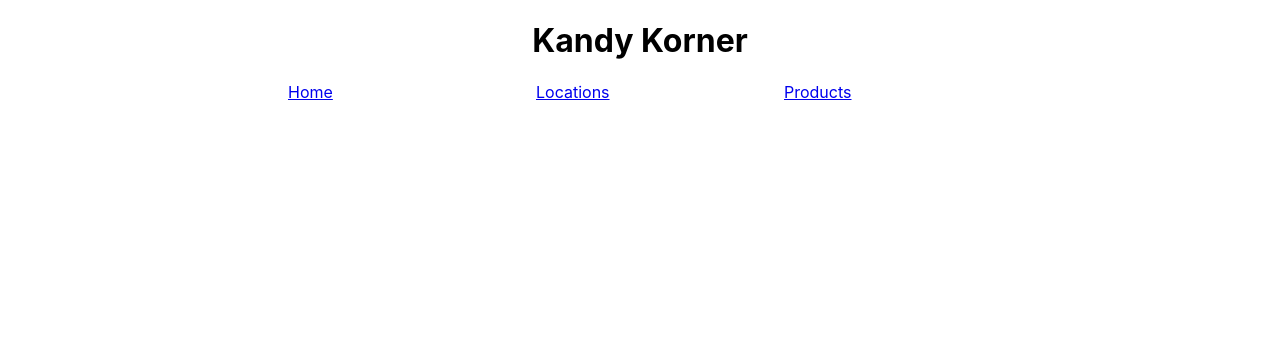
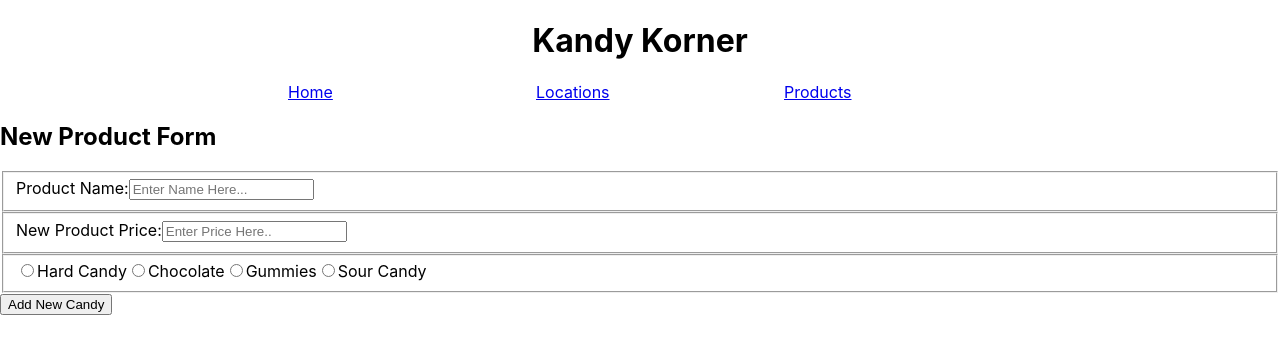
Before and after one commit to ethansawicki/kandy-korner, a React (Create React App) app: page /Product/create in a window 1280 px wide. Shown: the top 354 px of the page. Built offline with nearby package versions, Linux system fonts and the light colour scheme.

Commit message:
fixed the fetchcalls and using that information also added the new products page. Still need to setup the login

```diff
--- a/src/components/Home.js
+++ b/src/components/Home.js
@@ -2,12 +2,14 @@ import React from 'react'
 import { Route, Routes } from 'react-router-dom'
 import Locations from './Locations'
 import Products from './/products/Products'
+import NewProductsForm from './products/NewProductsForm'
 const Home = () => {
   return (
     <>
     <Routes>
         <Route path='Locations' element={<Locations />} />
         <Route path='Products' element={<Products />} />
+        <Route path='Product/create' element={<NewProductsForm />} />
     </Routes>
     </>
   )
--- a/src/components/Locations.js
+++ b/src/components/Locations.js
@@ -2,40 +2,61 @@ import { useState, useEffect } from "react"
 
 const Locations = () => {
   const [locations, setLocations] = useState([])
+  const [state, setState] = useState([])
 
 
 
   useEffect(
     () => {
-        const fetchData = async () => {
-            const res = await fetch(`http://localhost:8088/locations`)
+        const fetchLocation = async () => {
+            const res = await fetch(`http://localhost:8088/location?_expand=states`)
             const locations = await res.json()
             setLocations(locations)
         }
-        fetchData()
+        fetchLocation()
+    },
+    []
+  )
+
+  useEffect(
+    () => {
+         const fetchStates = async () => {
+            const res = await fetch(`http://localhost:8088/states`)
+            const states = await res.json()
+            setState(states)
+         }
+         fetchStates()
     },
     []
   )
 
 
   return (
-    <>
-        <h2>Locations</h2>
+    <div className="locations-container">
+        <h2 className="locations-header">Locations</h2>
+            {
+                state.map(states => {
+                    return (
+                        <h3 className="locations-state" key={states.id}>{states.state}</h3>
+                    )
+                })
+            }
             {
                 locations.map(
                     (location) => {
-                        return <div key={location.id}>
-                            <h3>{location.state}</h3>
+                        return (
+                            <div className="locations-list" key={location.id}>
                                 <ul>
                                     <li>City: {location.city}</li>
                                     <li>Address: {location.address}</li>
                                     <li>Store Square Footage: {location.squareFt}</li>
                                 </ul>
                             </div>
+                        )
                     }
                 )
             }
-    </>
+    </div>
   )
 }
 
--- /dev/null
+++ b/src/components/products/NewProductsForm.js
@@ -0,0 +1,139 @@
+import {useState} from 'react';
+import { useNavigate } from 'react-router-dom';
+
+const NewProductsForm = () => {
+    const [newProduct, updateProduct] = useState({
+        name: "",
+        price: 0,
+        productTypesId: 0
+    })
+    const navigate = useNavigate()
+    const handleSaveClick = (event) => {
+        event.preventDefault()
+        const productToDatabase = {
+            name: newProduct.name,
+            price: newProduct.price,
+            productTypesId: newProduct.productTypesId
+        }
+        const addNewProduct = async () => {
+            const post = {
+                method: "POST",
+                headers: {
+                    "Content-Type": "application/json"
+                },
+                body: JSON.stringify(productToDatabase)
+            }
+            const res = await fetch(`http://localhost:8088/product?_expand=productTypes`, post)
+            await res.json()
+            navigate("/products")
+        }
+        addNewProduct()
+    }
+  return (
+    <form>
+        <h2>New Product Form</h2>
+        <fieldset>
+            <div>
+                <label htmlFor='new-product-name'>Product Name:</label>
+                <input
+                    type="text"
+                    className='new-product-name'
+                    placeholder='Enter Name Here...'
+                    onChange={
+                        (event) => {
+                            const copy = {...newProduct}
+                            copy.name = event.target.value
+                            updateProduct(copy)
+                        }
+                    }
+                />
+            </div>
+        </fieldset>
+        <fieldset>
+            <div>
+                <label htmlFor='new-product-price'>New Product Price:</label>
+                <input
+                    type="number"
+                    className='new-product-price'
+                    placeholder='Enter Price Here..'
+                    onChange={
+                        (event) => {
+                            const copy = {...newProduct}
+                            copy.price = +event.target.value
+                            updateProduct(copy)
+                        }
+                    }/>
+            </div>
+        </fieldset>
+        <fieldset>
+            <div>
+                <input
+                    type='radio'
+                    name='hard-candy'
+                    id='hard-candy'
+                    value='1'
+                    onChange={
+                        (event) => {
+                            const copy = {...newProduct}
+                            copy.productTypesId = +event.target.value
+                            updateProduct(copy)
+                        }
+                    }
+                    checked={newProduct.productTypesId === 1}
+                 />
+                <label htmlFor='hard-candy'>Hard Candy</label>
+                <input
+                    type='radio'
+                    name='chocolate'
+                    id='chocolate'
+                    value='2'
+                    onChange={
+                        (event) => {
+                            const copy = {...newProduct}
+                            copy.productTypesId = +event.target.value
+                            updateProduct(copy)
+                        }
+                    }
+                    checked={newProduct.productTypesId === 2}
+                    />
+                <label htmlFor='chocolate'>Chocolate</label>
+                <input
+                    type='radio'
+                    name='gummies'
+                    id='gummies'
+                    value='3'
+                    onChange={
+                        (event) => {
+                            const copy = {...newProduct}
+                            copy.productTypesId = +event.target.value
+                            updateProduct(copy)
+                        }
+                    }
+                    checked={newProduct.productTypesId === 3}
+                    />
+                <label htmlFor='gummies'>Gummies</label>
+                <input
+                    type='radio'
+                    name='sour-candy'
+                    id='sour-candy'
+                    value={4}
+                    onChange={
+                        (event) => {
+                            const copy = {...newProduct}
+                            copy.productTypesId = +event.target.value
+                            updateProduct(copy)
+                        }
+                    }
+                    checked={newProduct.productTypesId === 4}
+                    />
+                <label htmlFor='sour-candy'>Sour Candy</label>
+            </div>
+        </fieldset>
+        <button onClick={(clickEvent) => handleSaveClick(clickEvent)}>
+            Add New Candy
+        </button>
+    </form>
+  )
+}
+
+export default NewProductsForm
--- a/src/components/products/Products.js
+++ b/src/components/products/Products.js
@@ -1,16 +1,18 @@
 import { useEffect, useState } from 'react'
+import { useNavigate } from 'react-router-dom'
 import "./Products.css"
 
 const Products = () => {
   const [candyTypes, setCandy] = useState([])
   const [filteredCandy, setFilteredCandy] = useState([])
   const [expensive, setExpensive] = useState(false)
+  const navigate = useNavigate()
 
 
   useEffect(
     () => {
       const fetchData = async () => {
-        const res = await fetch(`http://localhost:8088/productType?_embed=product`)
+        const res = await fetch(`http://localhost:8088/product?_expand=productTypes&_sort=price`)
         const productData = await res.json()
         setCandy(productData)
       }
@@ -21,7 +23,8 @@ const Products = () => {
   useEffect(
     () => {
       if(expensive){
-        setFilteredCandy(candyTypes)
+        const filterCandy = candyTypes.filter(candy => candy.price > 1.99)
+        setFilteredCandy(filterCandy)
       } else {
         setFilteredCandy(candyTypes)
       }
@@ -34,22 +37,20 @@ const Products = () => {
       <div className='btn-container'>
       <button className='btn-expensive-true' onClick={() => setExpensive(true)} >Top Priced</button>
       <button className='btn-expensive-false' onClick={() => setExpensive(false)} >Show All</button>
+      <button className='btn-new-product-form' onClick={() => navigate("/Product/create")}>Add New Product</button>
       </div>
       <div className='products-Container'>
       {
         filteredCandy.map(
           (productType) => {
-            return (productType.product.map(
-              products => (
-                <div key={products.id}>
-                  <h3>{products.name}</h3>
-                    <ul className='products-List'>
-                      <li>Price: {products.price}/Unit</li>
-                      <li>Type: {productType.type}</li>
-                    </ul>
-                </div>
-                )
-              )
+            return (
+              <div key={productType.id}>
+                <h3>{productType.name}</h3>
+                  <ul className='products-List'>
+                    <li>Price: {productType.price}/Unit</li>
+                    <li>Type: {productType.productTypes.type}</li>
+                  </ul>
+              </div>
             )
           }
         )
```
Lines whose indentation alone changed are shown as unchanged.
